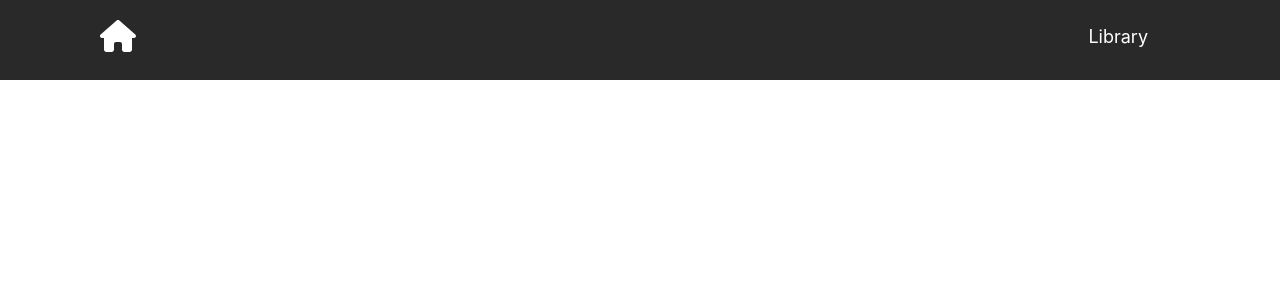
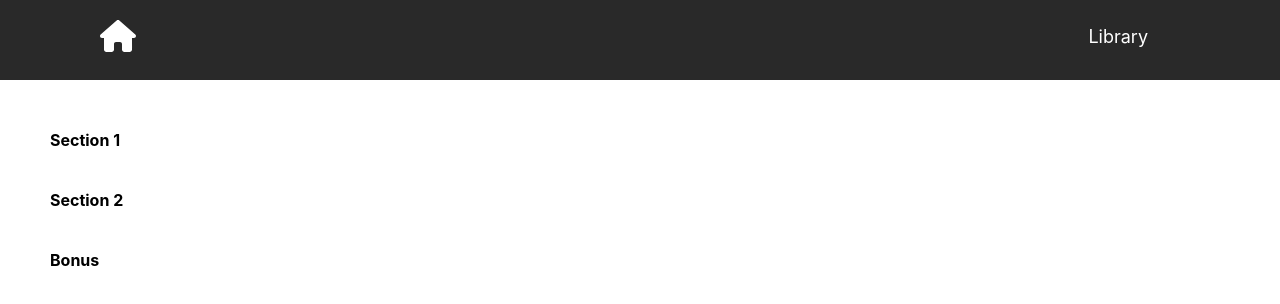
Before and after one commit to jandos0492/dispatch-42, a React (Create React App) app: page /english-in-trucking in a window 1280 px wide. Before the commit this address had no page. Shown: the top 304 px of the page. Built offline with nearby package versions, Linux system fonts and the light colour scheme.

Commit message:
Added the EnglishTruckingCourse componenet and appropriate css

```diff
--- a/src/App.js
+++ b/src/App.js
@@ -3,7 +3,6 @@ import { Routes, Route } from "react-router-dom";
 import NavBar from './components/NavBar';
 import Home from "./components/Home";
 import './App.css';
-import Course from "./components/Course";
 import EnglishInTruckingCourse from "./components/EnglishInTruckingCourse";
 
 function App() {
@@ -12,7 +11,7 @@ function App() {
       <NavBar />
       <Routes>
         <Route path="/" element={<Home />} />
-        <Route path="/english-in-tracking" element={<EnglishInTruckingCourse />} />
+        <Route path="/english-in-trucking/*" element={<EnglishInTruckingCourse />} />
       </Routes>
     </>
   )
--- /dev/null
+++ b/src/components/EnglishInTruckingCourse/EnglishInTruckingCourse.css
@@ -0,0 +1,45 @@
+.english-in-trucking-course {
+    padding: 20px;
+    margin: 10px;
+}
+
+.section {
+    margin-bottom: 10px;
+}
+
+.section-header {
+    cursor: pointer;
+    font-weight: bold;
+    margin-bottom: 5px;
+    margin: 20px;
+}
+
+.lesson-item {
+    padding: 10px;
+    border: 1px solid #ccc;
+    border-radius: 5px;
+    margin-bottom: 5px;
+}
+
+.lesson-item {
+    margin-top: 20px;
+    font-weight: bold;
+}
+
+.active-lesson .lesson-item {
+    background-color: #21fd58;
+    border-color: #888;
+}
+
+.list {
+    border: 1px solid black;
+}
+
+.english-in-trucking-link {
+    text-decoration: none;
+    color: inherit;
+}
+
+.section-flex {
+    display: flex;
+}
--- /dev/null
+++ b/src/components/EnglishInTruckingCourse/Section.js
@@ -0,0 +1,37 @@
+import React from "react";
+import { NavLink, useLocation } from "react-router-dom";
+
+const Section = ({ sectionData, isExpanded, onClick }) => {
+    const { mainLink, subLink } = sectionData;
+    const location = useLocation();
+
+    return (
+        <div className="section-flex">
+            <div className="flex-1">
+                <div className="section-header">
+                    <div onClick={onClick} >
+                        {mainLink}
+                    </div>
+                    {isExpanded && (
+                        <div style={{ paddingLeft: "20px" }}>
+                            {subLink.map((lesson, index) => (
+                                <NavLink
+                                    key={index}
+                                    to={`/english-in-trucking/${mainLink.replace(/\s+/g, "-").toLowerCase()}/${lesson.name.replace(/\s+/g, "-").toLowerCase()}`}
+                                    className={`english-in-trucking-link ${location.pathname.includes(`/english-in-trucking/${mainLink.replace(/\s+/g, "-").toLowerCase()}/${lesson.name.replace(/\s+/g, "-").toLowerCase()}`) ? "active-lesson" : ""}`}
+                                >
+                                    <div className="lesson-item">
+                                        {lesson.name}
+                                    </div>
+                                </NavLink>
+                            ))}
+                        </div>
+                    )}
+                </div>
+            </div>
+            <div className="flex-2"></div>
+        </div>
+    );
+};
+
+export default Section;
--- a/src/components/EnglishInTruckingCourse/index.js
+++ b/src/components/EnglishInTruckingCourse/index.js
@@ -0,0 +1,34 @@
+import React, { useState } from "react";
+import { useLocation } from "react-router-dom";
+import Section from "./Section";
+import sections from "../../data/english-in-trucking-data.json";
+import "./EnglishInTruckingCourse.css";
+
+const EnglishInTruckingCourse = () => {
+    const [expandedSection, setExpandedSection] = useState(null);
+
+    const location = useLocation();
+    const pathStartsWithEnglishInTrucking = location.pathname.startsWith("/english-in-trucking");
+
+    const handleSelectionClick = (index) => {
+        setExpandedSection(expandedSection === index ? null : index);
+    };
+
+    return (
+        <div className="english-in-trucking-course">
+            {pathStartsWithEnglishInTrucking && (
+                sections.map((section, index) => (
+                    <Section
+                        key={index}
+                        sectionData={section}
+                        isExpanded={expandedSection === index}
+                        onClick={() => handleSelectionClick(index)}
+                        className="list"
+                    />
+                ))
+            )}
+        </div>
+    )
+}
+
+export default EnglishInTruckingCourse;
--- a/src/components/Home/index.js
+++ b/src/components/Home/index.js
@@ -7,10 +7,10 @@ const Home = () => {
         <div className="home-page-container">
             <div className="home-container">
                 <div className="section">
-                    <Link to="english-in-tracking">
+                    <Link to="english-in-trucking">
                         <img
                             src="https://static.ecoach.com/upload/12310/image/583bd3f1-7845-413d-9687-00479c3d24e5.png"
-                            alt="english in tracking"
+                            alt="english in trucking"
                             className="big-image"
                         />
                         <p>English in tracking</p>
--- a/src/data/english-in-trucking-data.json
+++ b/src/data/english-in-trucking-data.json
@@ -3,6 +3,7 @@
         "mainLink": "Section 1",
         "subLink": [
             {
+                "link": "section-1/lesson-1",
                 "name": "Lesson 1",
                 "header": "Lesson 1",
                 "text1": "ABBS & TERMS used in Dispatching",
```
